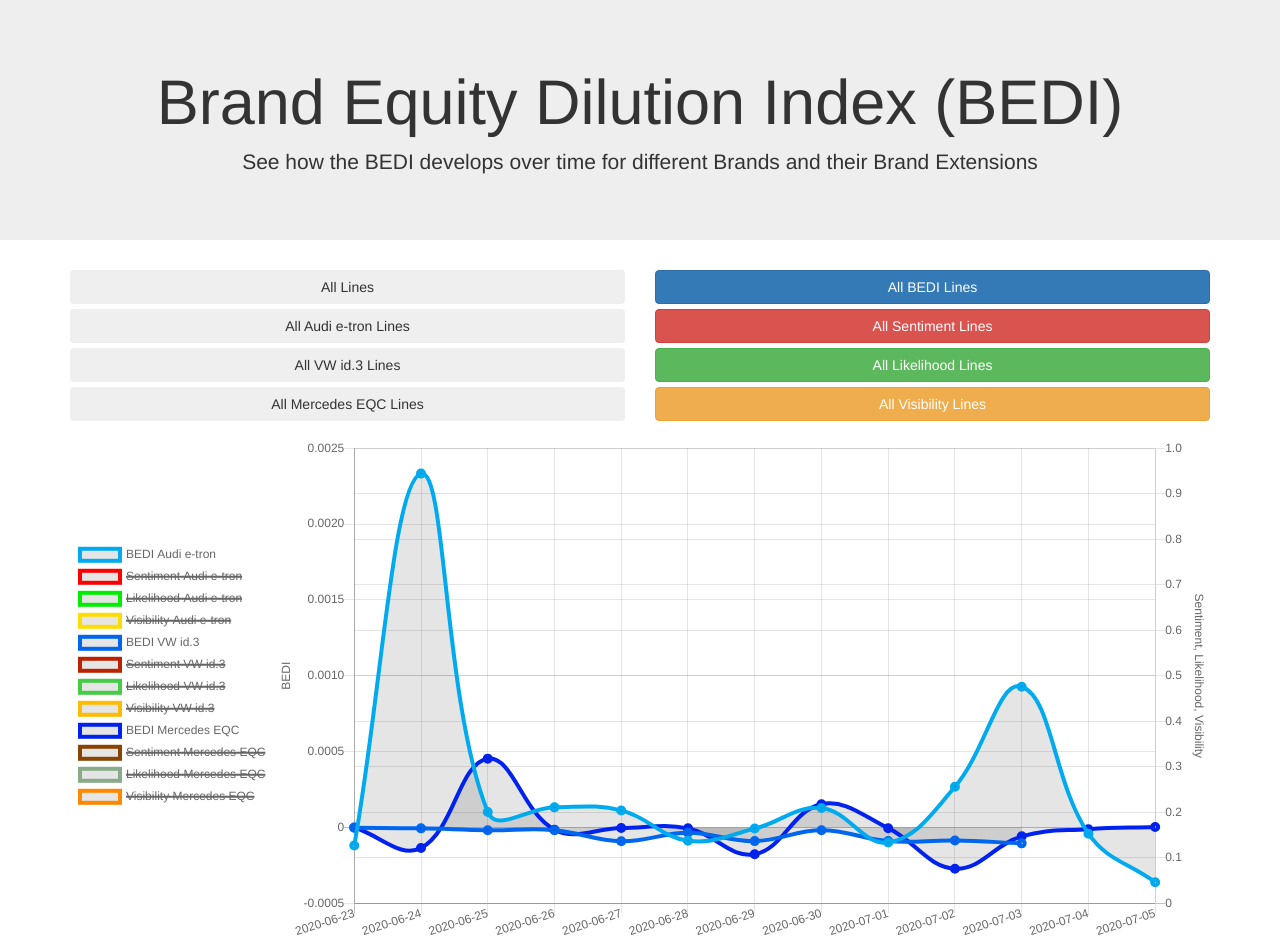
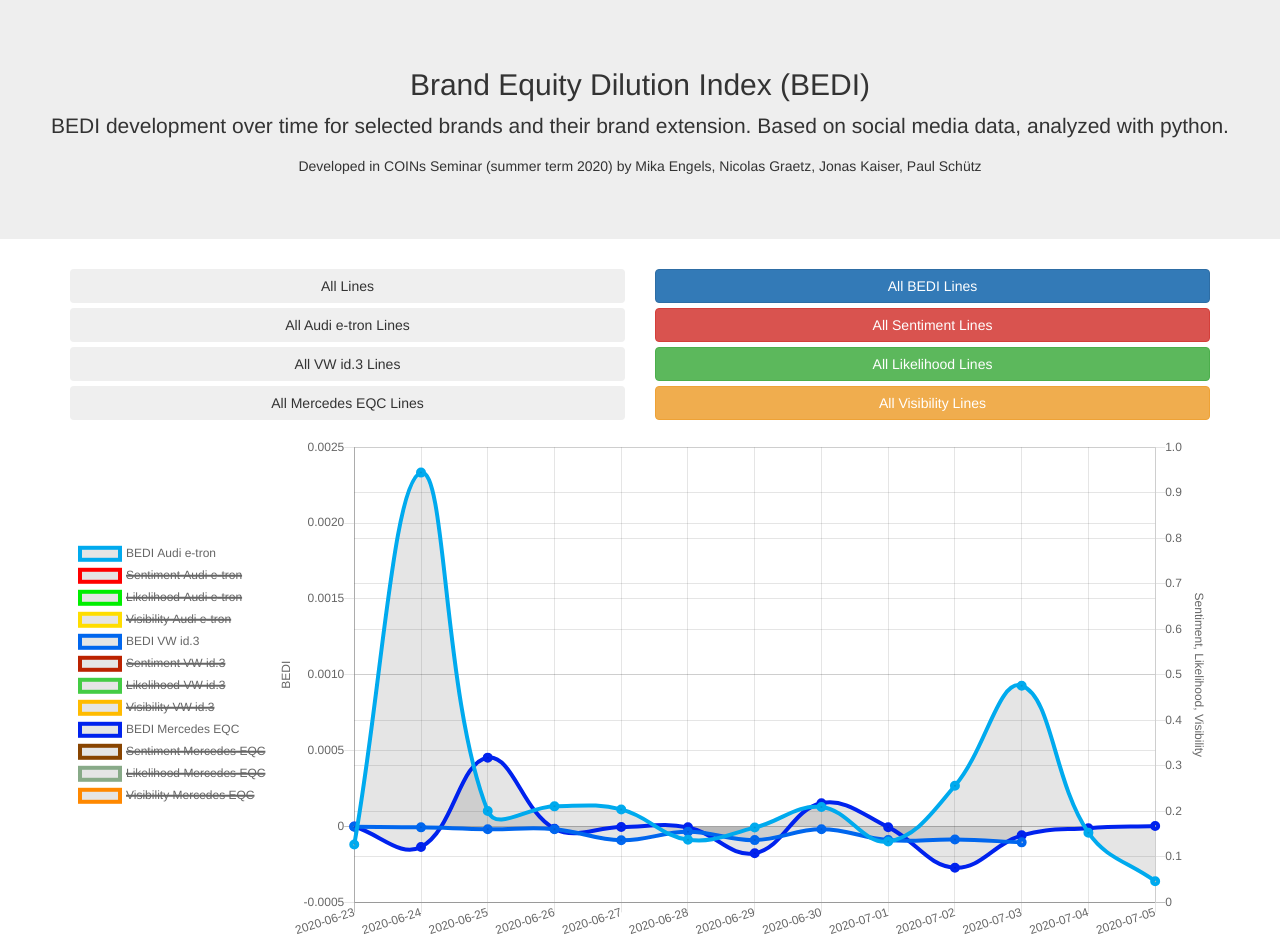
Before and after one commit to mengels3/brand-equity-dilution, a plain HTML site: page WebGui/index.html in a window 1280 px wide. Drawn offline with nearby package versions, Linux system fonts and the light colour scheme.

Commit message:
updeated index.html

```diff
--- a/WebGui/index.html
+++ b/WebGui/index.html
@@ -13,8 +13,9 @@
 <body>
 
 <div class="jumbotron text-center">
-  <h1>Brand Equity Dilution Index (BEDI)</h1>
-  <p>See how the BEDI develops over time for different Brands and their Brand Extensions</p>
+  <h2>Brand Equity Dilution Index (BEDI)</h1>
+  <p>BEDI development over time for selected brands and their brand extension. Based on social media data, analyzed with python.</p>
+  <p style="font-size: 14px">Developed in COINs Seminar (summer term 2020) by Mika Engels, Nicolas Graetz, Jonas Kaiser, Paul Schütz</p>
 </div>
 
 <div class="container">
```
